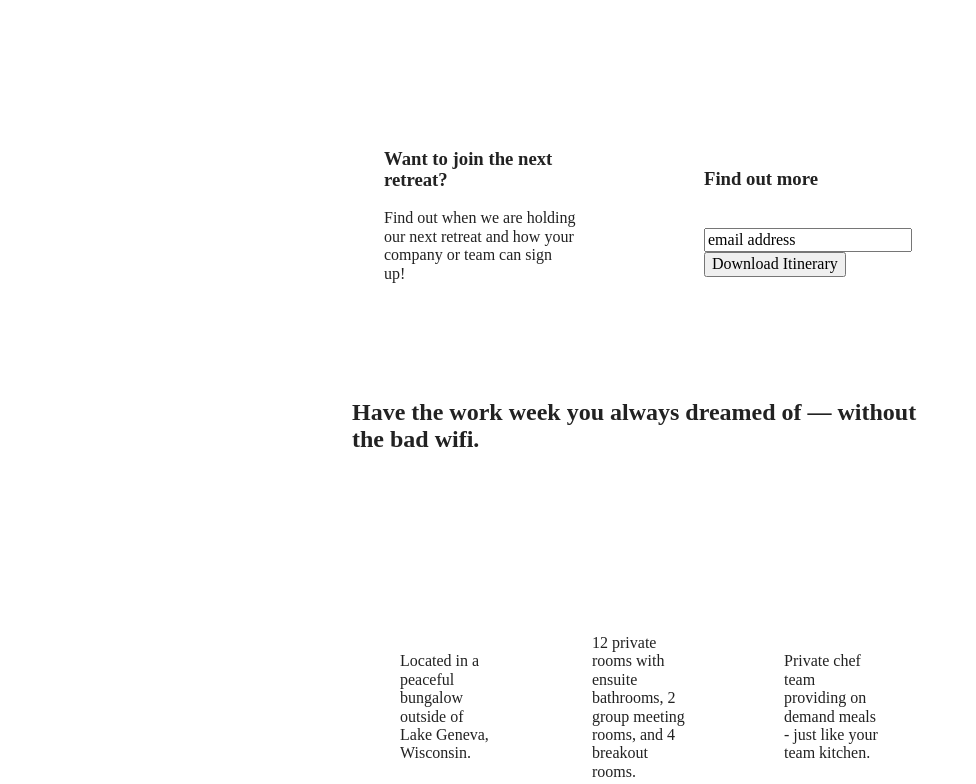
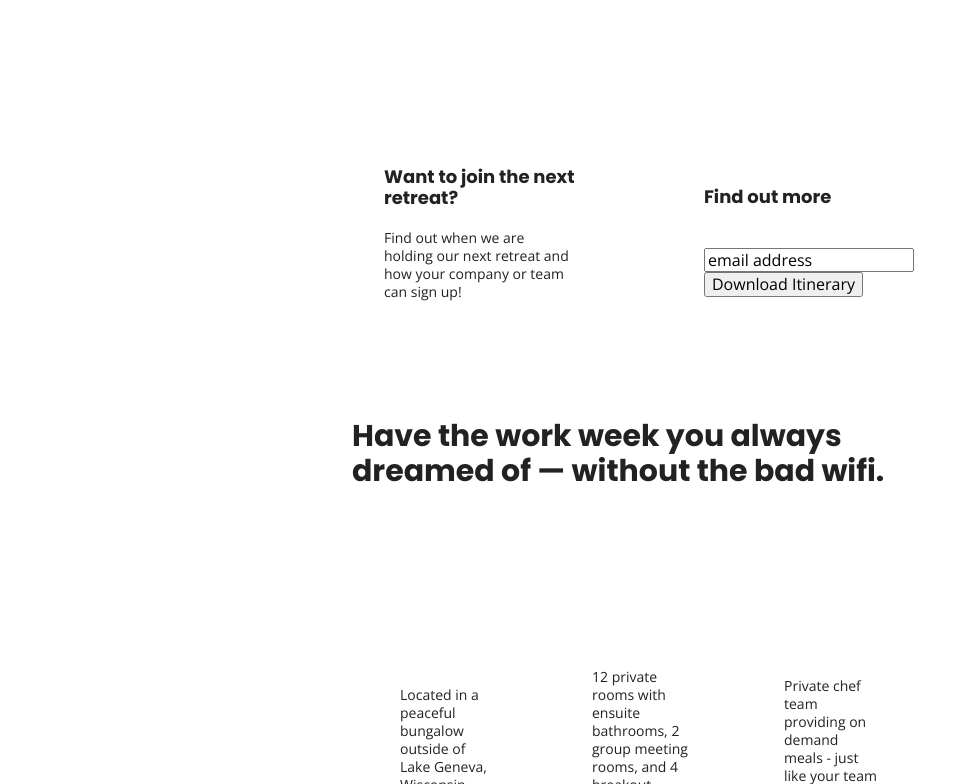
Before and after one commit to JOSIK95/unplugged, a website built with Parcel: page html5-boilerplate_v8.0.0/index.html in a window 1280 px wide. Shown: the part 384-1168 px from the top of the page, without its empty margins (0-976 px from the left). Built offline with nearby package versions, Linux system fonts and the light colour scheme.

Commit message:
text styles

```diff
--- a/html5-boilerplate_v8.0.0/css/main.css
+++ b/html5-boilerplate_v8.0.0/css/main.css
@@ -86,6 +86,52 @@ textarea {
 /* ==========================================================================
    Author's custom styles
    ========================================================================== */
+/*-----------------General Styles-------------------------------*/
+html{
+  font-size: 16px;
+}
+body{
+ font-family: 'Open Sans', sans-serif;
+ font-size: 1em;
+text-align: left;
+}
+ul,ol{
+  list-style-type: none;
+}
+a{
+  color: #e2e3ed;
+  text-decoration: none;
+}
+h1{
+  font-size:2.25em;
+}
+h2{
+  font-family: 'Poppins', sans-serif;
+  font-size: 1.875em;
+}
+h3,h4{
+  font-family: 'Poppins', sans-serif;
+  font-size: 1.125em;
+  margin: 20px 0;
+}
+p{
+  font-size: .875em;
+  line-height: 1.285;
+}
+address {
+  font-style: normal;
+}
+img{
+
+}
+figure{
+
+}
+.content-wrapper{
+  width: 90%;
+  margin: 50px 0;
+}
+
 /*-----------------BASE HEADER - FOOTER STYLES---------------------------*/
 .content-wrapper{
   width: 90%;
--- a/html5-boilerplate_v8.0.0/index.html
+++ b/html5-boilerplate_v8.0.0/index.html
@@ -16,7 +16,9 @@
   <link rel="apple-touch-icon" href="../icon.png">
 
   <!-- Place favicon.ico in the root directory -->
-
+  <!--Google Fonts-->
+  1
+<link href="https://fonts.googleapis.com/css?family=Open+Sans:400,700|Poppins:500,700" rel="stylesheet">
   <link rel="stylesheet" href="../html5-boilerplate_v8.0.0/css/normalize.css">
   <link rel="stylesheet" href="../html5-boilerplate_v8.0.0/css/main.css">
 
```
Also changed, not shown: about/index.html (+3 -1 lines), faq/index.html (+2 -1 lines).
